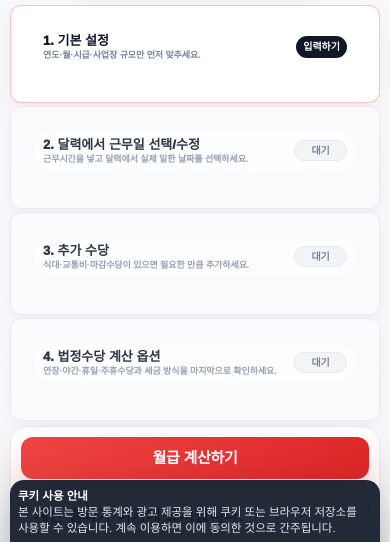
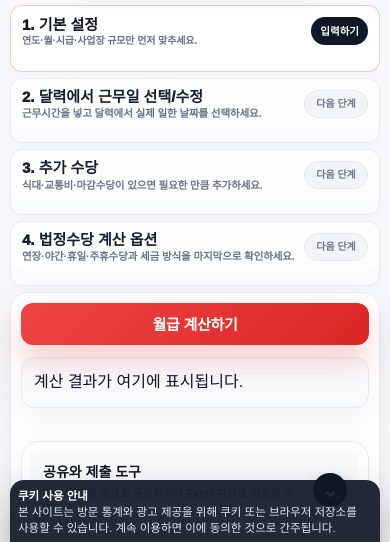
Before and after one commit to zelaw3057/albabee-app, a website: page index.html in a window 390 px wide. Shown: the part 245-787 px from the top of the page. Drawn offline with Linux system fonts and the light colour scheme.

Commit message:
project cleanup and structure update

```diff
--- a/app.js
+++ b/app.js
@@ -126,6 +126,8 @@ let selectedDateKey = null;
         label.textContent = '수정하기';
       } else if(section.classList.contains('step-open')){
         label.textContent = '접기';
+      } else if(section.classList.contains('step-locked')){
+        label.textContent = '다음 단계';
       } else {
         label.textContent = '입력하기';
       }
--- a/style.css
+++ b/style.css
@@ -1988,7 +1988,7 @@ header {
 }
 
 .step-card.step-locked .step-arrow::before {
-  content: "대기";
+  content: "다음 단계";
   position: absolute;
   color: #667085;
 }
@@ -3154,7 +3154,7 @@ textarea {
 }
 
 .step-card.step-locked .step-arrow::before {
-  content: "대기";
+  content: "다음 단계";
   position: absolute;
   color: #667085;
   font-size: 10px;
@@ -3959,3 +3959,233 @@ body.force-mobile-view #basicSection .year-month-row #year {
 #basicSection .basic-wage {
   display: contents !important;
 }
+
+/* v37: dense app-style step cards */
+.card.step-card {
+  padding: 0 !important;
+  margin-bottom: 7px !important;
+  border-radius: 13px !important;
+  box-shadow: 0 5px 14px rgba(17, 24, 39, .035) !important;
+  overflow: hidden !important;
+}
+
+.step-card.step-collapsed {
+  box-shadow: 0 3px 10px rgba(17, 24, 39, .025) !important;
+}
+
+.step-toggle {
+  min-height: 0 !important;
+  padding: 12px 14px !important;
+  gap: 9px !important;
+  border-radius: 13px !important;
+}
+
+.step-card.step-open .step-toggle {
+  padding-bottom: 10px !important;
+}
+
+.step-toggle-main {
+  gap: 1px !important;
+}
+
+.step-toggle-title {
+  font-size: 16px !important;
+  line-height: 1.18 !important;
+  letter-spacing: 0 !important;
+}
+
+.step-toggle-sub {
+  margin-top: 1px !important;
+  font-size: 11px !important;
+  line-height: 1.22 !important;
+  font-weight: 750 !important;
+  color: #667085 !important;
+}
+
+.step-arrow {
+  min-width: 58px !important;
+  height: 28px !important;
+  padding: 0 10px !important;
+  font-size: 11px !important;
+  border-radius: 999px !important;
+  flex: 0 0 auto !important;
+}
+
+.step-card.step-locked .step-toggle {
+  padding-top: 10px !important;
+  padding-bottom: 10px !important;
+}
+
+.step-card.step-locked .step-toggle-title {
+  font-size: 15px !important;
+}
+
+.step-card.step-locked .step-toggle-sub {
+  font-size: 10.5px !important;
+  line-height: 1.16 !important;
+}
+
+.step-body {
+  padding: 8px 14px 12px !important;
+  border-top-color: #eef2f7 !important;
+}
+
+.step-complete-row {
+  margin-top: 9px !important;
+  padding-top: 8px !important;
+  gap: 6px !important;
+}
+
+.step-complete-btn {
+  width: auto !important;
+  min-width: 108px !important;
+  min-height: 32px !important;
+  padding: 7px 12px !important;
+  font-size: 12px !important;
+}
+
+#basicSection .minimum-wage-box {
+  margin-top: 6px !important;
+}
+
+#basicSection .option-box,
+#legalOptionSection .option-box,
+#legalOptionSection .pay-option-card,
+#allowanceSection .option-box {
+  margin-top: 6px !important;
+}
+
+@media (max-width: 900px) {
+  .card.step-card,
+  body.force-mobile-view .card.step-card {
+    padding: 0 !important;
+    margin-bottom: 6px !important;
+    border-radius: 12px !important;
+  }
+
+  .step-toggle,
+  body.force-mobile-view .step-toggle {
+    padding: 10px 11px !important;
+    gap: 8px !important;
+    border-radius: 12px !important;
+  }
+
+  .step-toggle-title,
+  body.force-mobile-view .step-toggle-title {
+    font-size: 15px !important;
+    line-height: 1.16 !important;
+  }
+
+  .step-toggle-sub,
+  body.force-mobile-view .step-toggle-sub {
+    font-size: 10px !important;
+    line-height: 1.14 !important;
+  }
+
+  .step-arrow,
+  body.force-mobile-view .step-arrow {
+    min-width: 54px !important;
+    height: 28px !important;
+    padding: 0 9px !important;
+    font-size: 10.5px !important;
+  }
+
+  .step-card.step-locked .step-toggle,
+  body.force-mobile-view .step-card.step-locked .step-toggle {
+    padding-top: 9px !important;
+    padding-bottom: 9px !important;
+  }
+
+  .step-body,
+  body.force-mobile-view .step-body {
+    padding: 7px 10px 10px !important;
+  }
+
+  .step-complete-row,
+  body.force-mobile-view .step-complete-row {
+    margin-top: 8px !important;
+    padding-top: 7px !important;
+    justify-content: flex-end !important;
+  }
+
+  .step-complete-btn,
+  body.force-mobile-view .step-complete-btn {
+    width: auto !important;
+    min-width: 96px !important;
+    min-height: 34px !important;
+    padding: 7px 11px !important;
+    font-size: 11.5px !important;
+  }
+}
+
+/* v38: clearer locked step button copy */
+.step-arrow,
+body.force-mobile-view .step-arrow {
+  white-space: nowrap !important;
+}
+
+.step-card.step-locked {
+  opacity: .96 !important;
+}
+
+.step-card.step-locked .step-toggle,
+body.force-mobile-view .step-card.step-locked .step-toggle {
+  opacity: 1 !important;
+  cursor: default !important;
+}
+
+.step-card.step-locked .step-arrow,
+body.force-mobile-view .step-card.step-locked .step-arrow {
+  position: relative !important;
+  display: inline-flex !important;
+  align-items: center !important;
+  justify-content: center !important;
+  min-width: 64px !important;
+  width: auto !important;
+  height: 28px !important;
+  padding: 0 10px !important;
+  border: 1px solid #e4e7ec !important;
+  background: #f2f4f7 !important;
+  color: transparent !important;
+  font-size: 10.5px !important;
+  font-weight: 900 !important;
+  line-height: 1 !important;
+  white-space: nowrap !important;
+  flex: 0 0 auto !important;
+}
+
+.step-card.step-locked .step-arrow::before,
+body.force-mobile-view .step-card.step-locked .step-arrow::before {
+  content: "다음 단계" !important;
+  position: absolute !important;
+  inset: 0 !important;
+  display: flex !important;
+  align-items: center !important;
+  justify-content: center !important;
+  color: #667085 !important;
+  font-size: 10.5px !important;
+  font-weight: 900 !important;
+  line-height: 1 !important;
+  white-space: nowrap !important;
+}
+
+.step-card.step-completed .step-arrow,
+body.force-mobile-view .step-card.step-completed .step-arrow {
+  min-width: 58px !important;
+  background: #eef2ff !important;
+  color: #111827 !important;
+}
+
+@media (max-width: 900px) {
+  .step-card.step-locked .step-arrow,
+  body.force-mobile-view .step-card.step-locked .step-arrow {
+    min-width: 64px !important;
+    padding: 0 9px !important;
+    font-size: 10px !important;
+  }
+
+  .step-card.step-locked .step-arrow::before,
+  body.force-mobile-view .step-card.step-locked .step-arrow::before {
+    font-size: 10px !important;
+  }
+}
```
